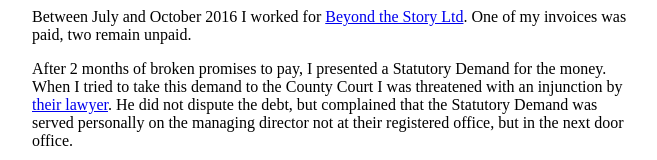
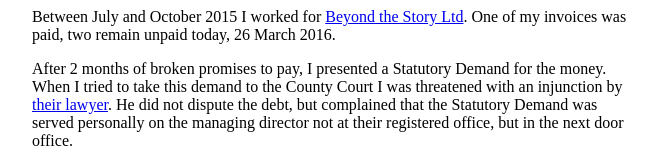
Before and after one commit to dmcg/bts, a plain HTML site: page site/index.html in a window 1280 px wide. Shown: the top 160 px of the page, without its empty margins (308-965 px from the left). Drawn offline with Linux system fonts and the light colour scheme.

Commit message:
Fix dates

```diff
--- a/site/index.html
+++ b/site/index.html
@@ -5,7 +5,7 @@
 </head>
 <body>
 <div id="main">
-<p>Between July and October 2016 I worked for <a href="http://www.beyondthestory.com">Beyond the Story Ltd</a>. One of my invoices was paid, two remain unpaid.
+<p>Between July and October 2015 I worked for <a href="http://www.beyondthestory.com">Beyond the Story Ltd</a>. One of my invoices was paid, two remain unpaid today, 26 March 2016.
 </p>
 <p>
 After 2 months of broken promises to pay, I presented a Statutory Demand for the money. When I tried to take this demand to the County Court I was threatened with an injunction by <a href="http://www.weightmans.com/our-people/m/michael-green/">their lawyer</a>. He did not dispute the debt, but complained that the Statutory Demand was served personally on the managing director not at their registered office, but in the next door office.
```
